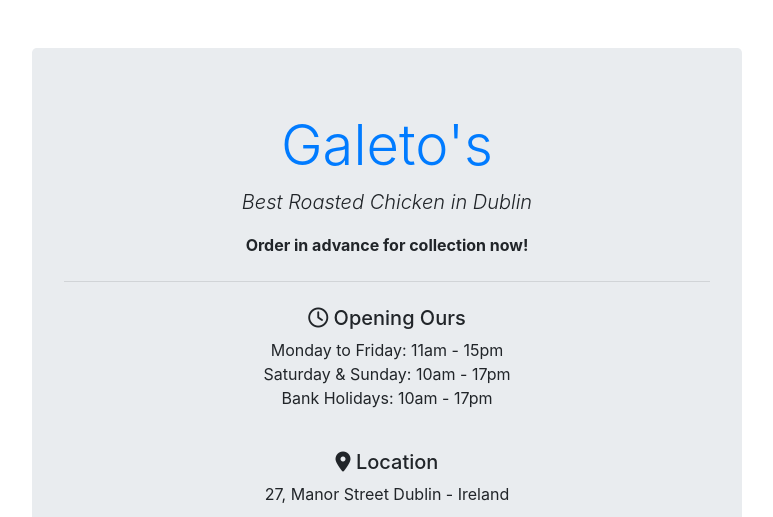
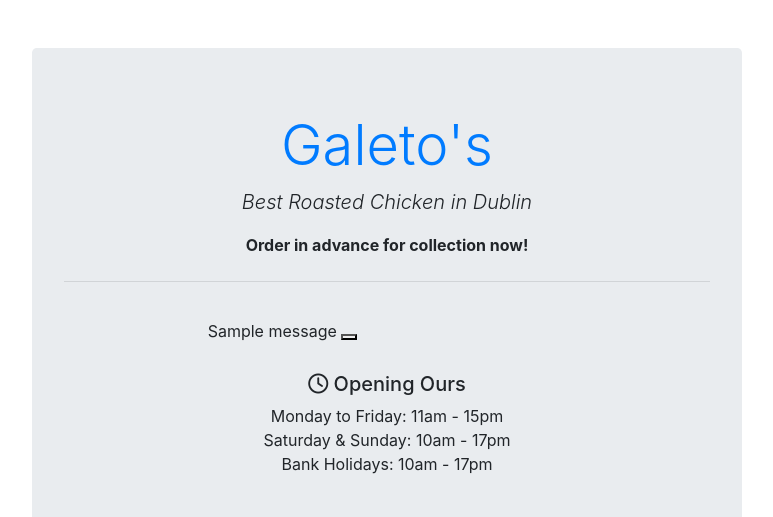
Before and after one commit to Cesargarciajr/Galetos-OrderApp-pp4, a Django app: page /about/ in a window 1280 px wide. Shown: the top 517 px of the page, without its empty margins (253-1026 px from the left). Run offline with Django 3.2, Linux system fonts and the light colour scheme; tables that the repository leaves empty hold one stand-in row (values such as "Sample post"); one stand-in notice (Sample message) is shown; some libraries are stand-ins or nearby versions.

Commit message:
Update base.html

```diff
--- a/templates/base.html
+++ b/templates/base.html
@@ -28,6 +28,18 @@
                 <p class="text-center"><strong>Order in advance for collection now!</strong></p>
                 <hr class="my-4">
                 <!--if user is authenticated it will display the menu area to manage orders-->
+<div class="container">
+    <div class="row">
+        <div class="col-md-8 offset-md-2">
+            {% for message in messages %}
+            <div class="alert {{ message.tags }} alert-dismissible fade show" id="msg" role="alert">
+                {{ message | safe }}
+                <button type="button" class="btn-close" data-bs-dismiss="alert" aria-label="Close"></button>
+            </div>
+            {% endfor %}
+        </div>
+    </div>
+</div>
                 {% if user.is_authenticated %}
                 <a href="{% url 'home' %}">
                     <div class="col m-1 mx-auto btn btn-primary">
```
